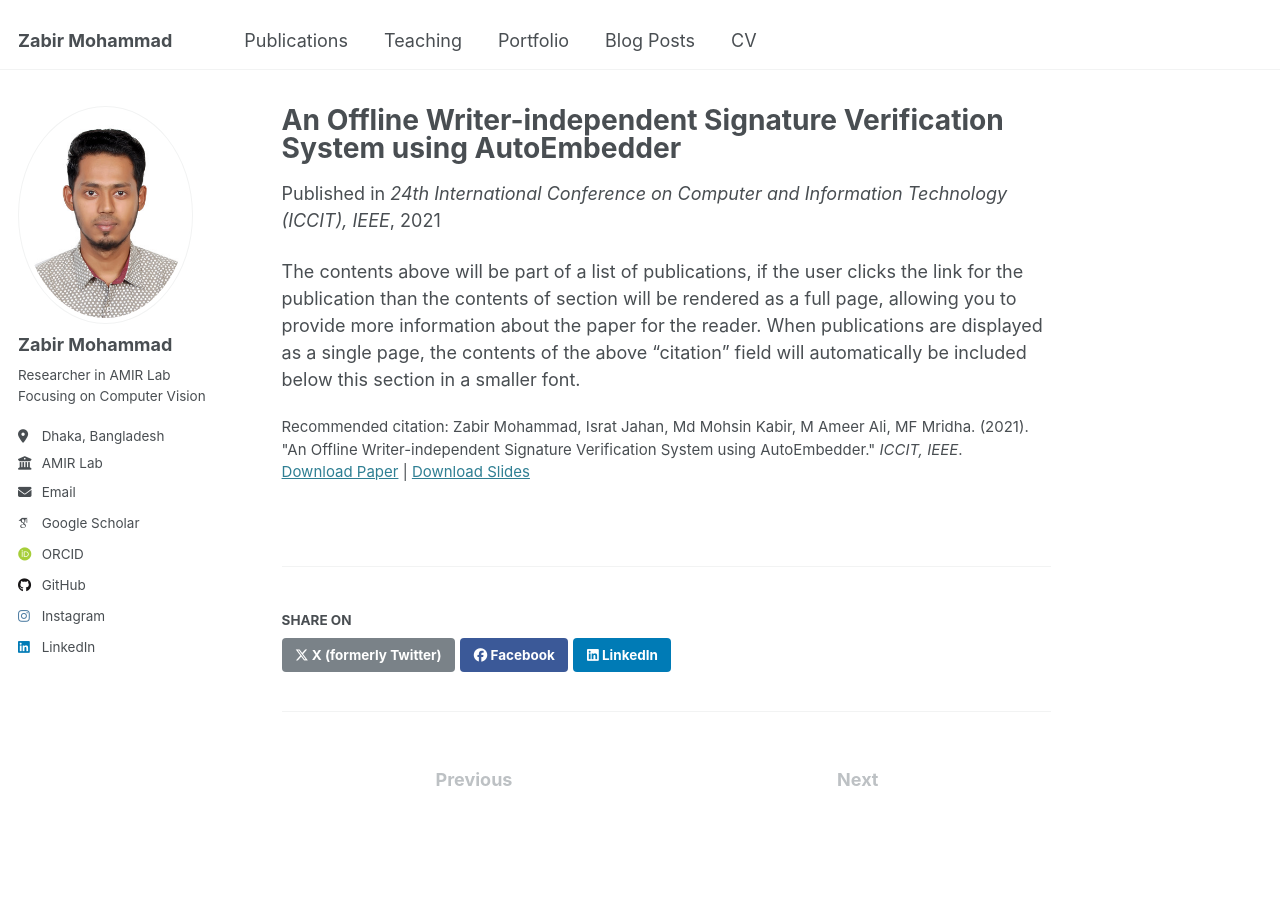
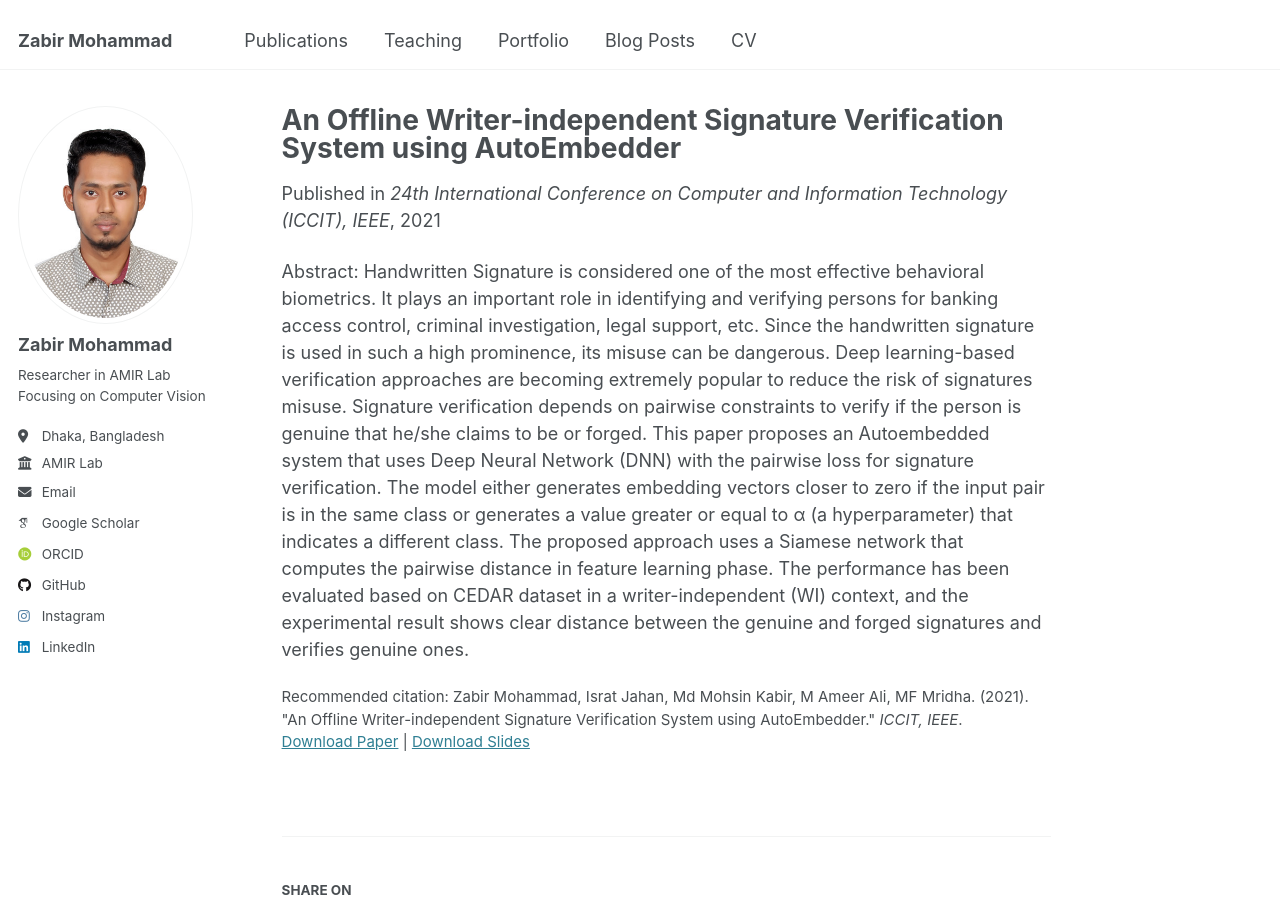
Before and after one commit to zabirmohammad/zabirmohammad.github.io, a Jekyll site: the page built from _publications/2021-12-18-Signature-verification-1.md, in a window 1280 px wide and 900 px high. Built offline with Jekyll 4.4.1, drawn with Linux system fonts in a browser that asks for light colours; some web fonts are replaced.

Commit message:
Update 2021-12-18-Signature-verification-1.md

```diff
--- a/_publications/2021-12-18-Signature-verification-1.md
+++ b/_publications/2021-12-18-Signature-verification-1.md
@@ -11,4 +11,4 @@ paperurl: "https://doi.org/10.1109/ICCIT54785.2021.9689780"
 citation: 'Zabir Mohammad, Israt Jahan, Md Mohsin Kabir, M Ameer Ali, MF Mridha. (2021). "An Offline Writer-independent Signature Verification System using AutoEmbedder." <i>ICCIT, IEEE</i>.'
 ---
 
-The contents above will be part of a list of publications, if the user clicks the link for the publication than the contents of section will be rendered as a full page, allowing you to provide more information about the paper for the reader. When publications are displayed as a single page, the contents of the above "citation" field will automatically be included below this section in a smaller font.
+Abstract: Handwritten Signature is considered one of the most effective behavioral biometrics. It plays an important role in identifying and verifying persons for banking access control, criminal investigation, legal support, etc. Since the handwritten signature is used in such a high prominence, its misuse can be dangerous. Deep learning-based verification approaches are becoming extremely popular to reduce the risk of signatures misuse. Signature verification depends on pairwise constraints to verify if the person is genuine that he/she claims to be or forged. This paper proposes an Autoembedded system that uses Deep Neural Network (DNN) with the pairwise loss for signature verification. The model either generates embedding vectors closer to zero if the input pair is in the same class or generates a value greater or equal to α (a hyperparameter) that indicates a different class. The proposed approach uses a Siamese network that computes the pairwise distance in feature learning phase. The performance has been evaluated based on CEDAR dataset in a writer-independent (WI) context, and the experimental result shows clear distance between the genuine and forged signatures and verifies genuine ones.
```
